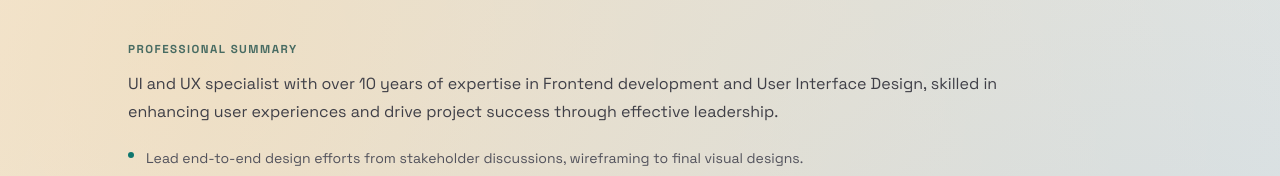
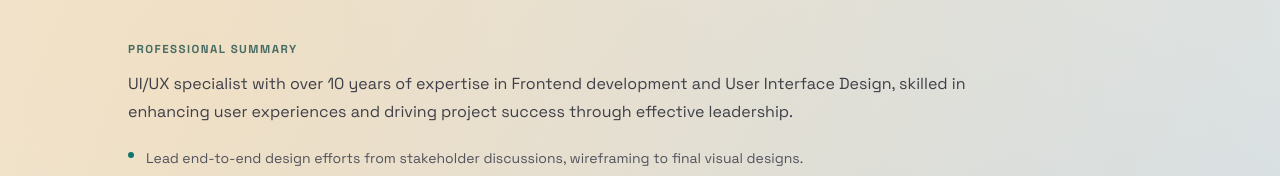
Before and after one commit to mohandeveloper2020/profile, a Next.js app: page / in a window 1280 px wide. Shown: the part 400-576 px from the top of the page. Built offline with nearby package versions, Linux system fonts and the light colour scheme.

Commit message:
content updated

```diff
--- a/app/components/SummarySection.tsx
+++ b/app/components/SummarySection.tsx
@@ -12,9 +12,9 @@ export default function SummarySection() {
     <section className="soft-panel rounded-3xl p-6 md:p-8">
       <p className="eyebrow mb-3">Professional Summary</p>
       <p className="max-w-4xl text-base leading-7 text-zinc-700">
-        UI and UX specialist with over 10 years of expertise in Frontend development and User
-        Interface Design, skilled in enhancing user experiences and drive project success through
-        effective leadership.
+        UI/UX specialist with over 10 years of expertise in Frontend development and User Interface
+        Design, skilled in enhancing user experiences and driving project success through effective
+        leadership.
       </p>
       <ul className="mt-5 space-y-3">
         {bulletPoints.map((point) => (
```
